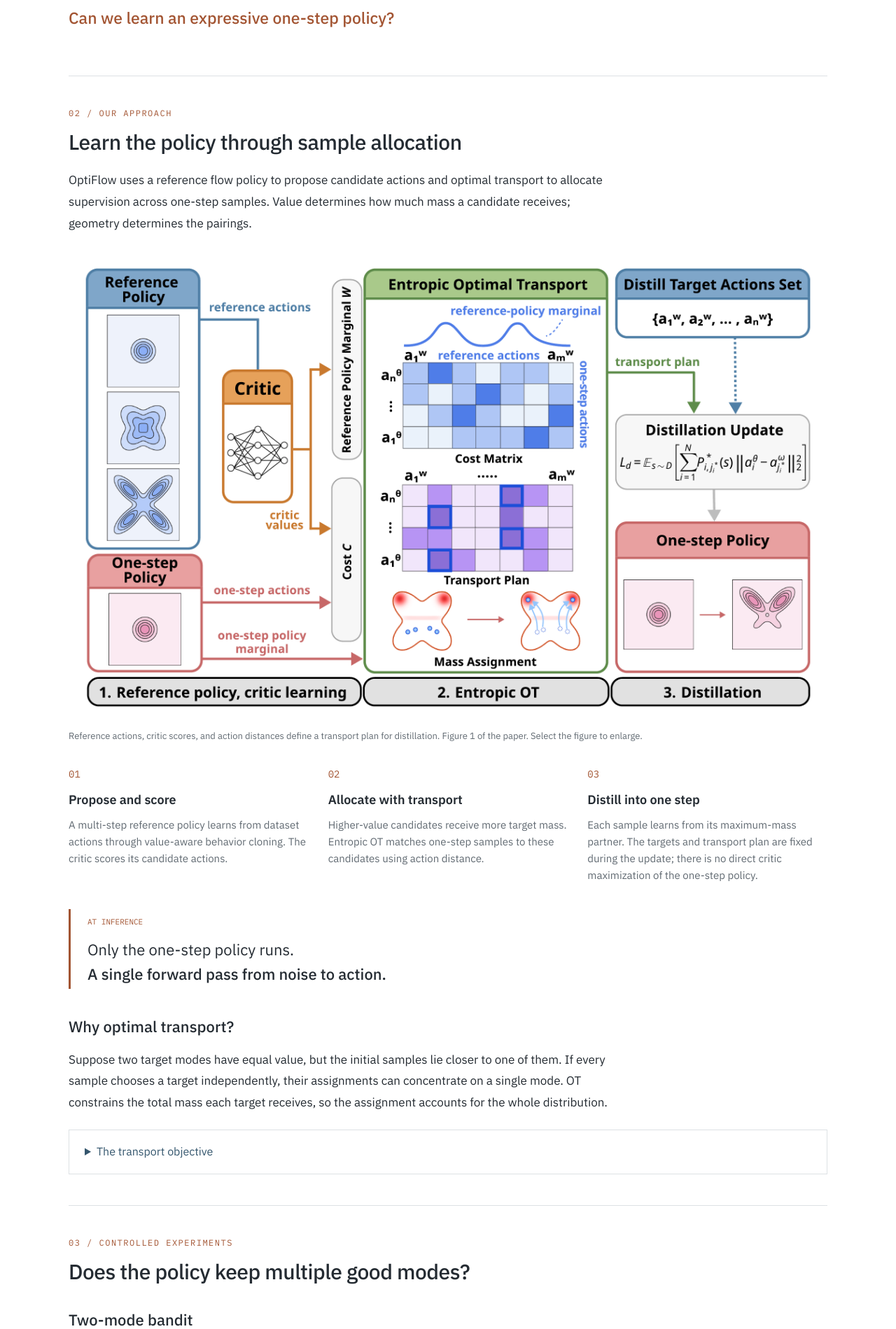
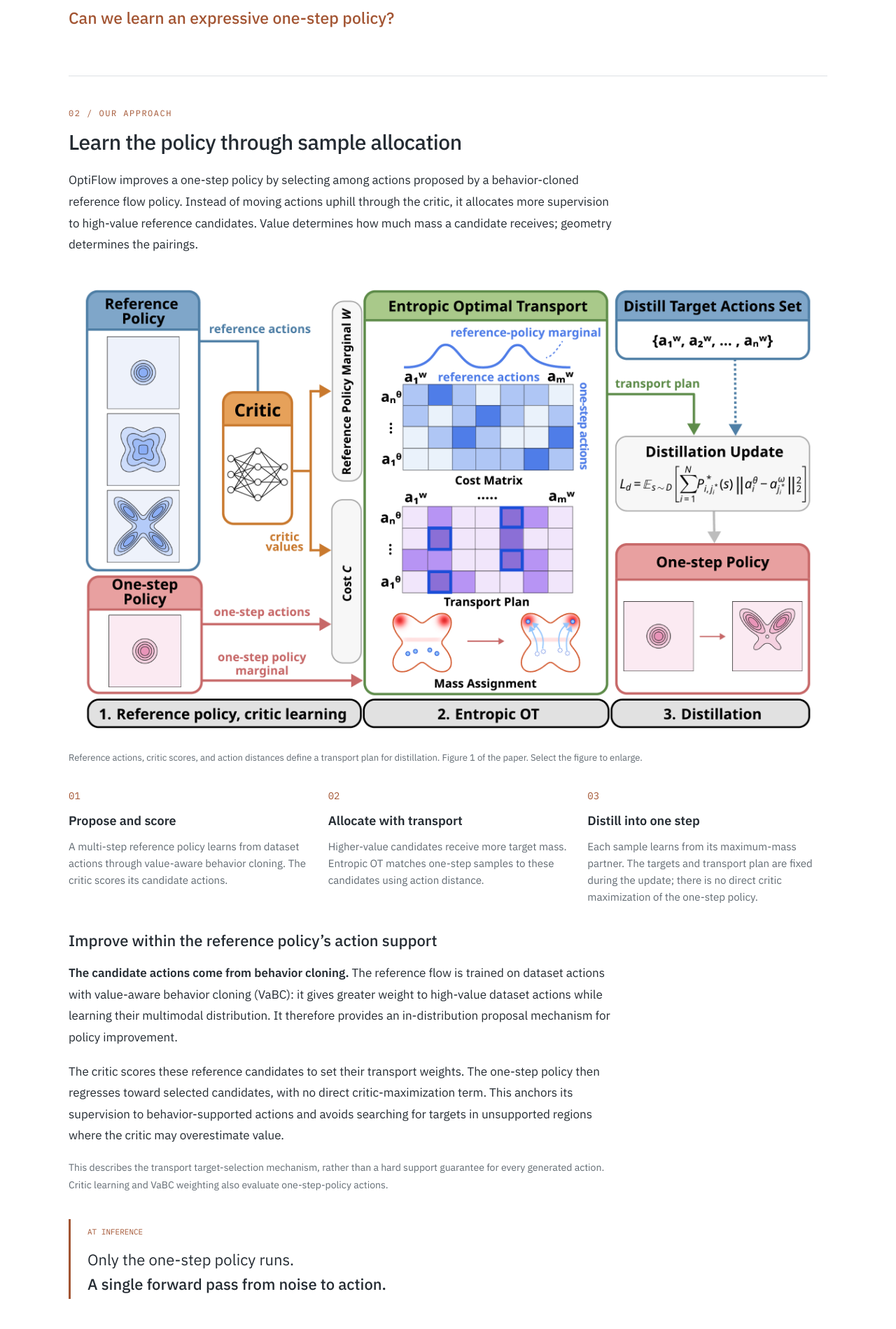
Before and after one commit to manfromearth11/manfromearth11.github.io, a Jekyll site: the page built from projects/optiflow/index.html, in a window 1280 px wide. Shown: the part 1092-2991 px from the top of the page at 70% size. Built offline with Jekyll 4.4.1, drawn with Linux system fonts in a browser that asks for light colours; some of the changed text lies outside the part shown.

Commit message:
Clarify OptiFlow support-aware distillation and compact bandit figures

```diff
--- a/assets/css/optiflow.css
+++ b/assets/css/optiflow.css
@@ -16,8 +16,10 @@
 .method-steps{list-style:none;counter-reset:steps;padding:0;margin:30px 0;display:grid;grid-template-columns:repeat(3,1fr);gap:28px}.method-steps li{counter-increment:steps}.method-steps li::before{content:'0' counter(steps);font:14px var(--mono);color:var(--accent)}.method-steps h3{font-size:18px;margin:10px 0}.method-steps p{font-size:15px;color:var(--muted)}
 .inference-note{border-left:3px solid var(--accent);padding:4px 24px;margin:36px 0}.inference-note span{font:11px var(--mono);color:var(--accent)}.inference-note p{margin-top:10px;font-size:22px}.inference-note strong{font-weight:500}.subsection-title{font-size:22px;font-weight:500;margin:32px 0 14px}
 .method-details{margin-top:24px;border:1px solid var(--line);padding:18px 22px}.method-details summary{cursor:pointer;color:var(--primary)}.details-content{padding-top:20px;font-size:15px}.details-content p{margin:12px 0}.language-math{overflow-x:auto;padding:12px 0;white-space:pre-wrap}
-.figure-grid{display:grid;gap:14px;margin-top:24px}.bandit-grid{grid-template-columns:repeat(3,1fr)}.goals-grid{grid-template-columns:repeat(5,1fr)}.figure-grid figure{margin:0;min-width:0}.figure-grid img{display:block;width:100%;height:auto;background:#fff}.figure-grid figcaption{font:12px/1.5 var(--mono);text-align:center;padding-top:10px}.figure-grid figure:last-child figcaption{color:var(--accent)}
+.figure-grid{display:grid;gap:14px;margin-top:24px}.bandit-grid{grid-template-columns:repeat(6,minmax(0,1fr));gap:12px}.goals-grid{grid-template-columns:repeat(5,1fr)}.figure-grid figure{margin:0;min-width:0}.figure-grid img{display:block;width:100%;height:auto;background:#fff}.figure-grid figcaption{font:12px/1.5 var(--mono);text-align:center;padding-top:10px}.figure-grid figure:last-child figcaption{color:var(--accent)}
 .result-table{overflow-x:auto;margin:24px 0}table{width:100%;border-collapse:collapse;font-size:15px;white-space:nowrap}th,td{text-align:right;padding:16px;border-bottom:1px solid var(--line)}th:first-child{text-align:left}thead th{font:12px var(--mono);color:var(--muted)}tbody th{font-weight:400}td:last-child{background:#c996780c}td strong{color:var(--accent);font-weight:600}caption{text-align:left;font:12px var(--mono);color:var(--muted);margin-bottom:12px}
 .citation-heading{display:flex;align-items:center;justify-content:space-between;gap:16px}.citation-heading button{cursor:pointer;flex-shrink:0}pre{overflow:auto;border:1px solid var(--line);padding:24px;font:13px/1.8 var(--mono);background:#f5f6f7}#copy-status{font-size:13px;color:var(--accent);min-height:22px}
 #figure-viewer{border:1px solid var(--line);background:var(--paper);color:var(--ink);width:min(1500px,96vw);max-height:94vh;padding:16px}#figure-viewer::backdrop{background:#000c}#figure-viewer img{display:block;max-width:100%;max-height:80vh;object-fit:contain;margin:auto;background:white}#close-figure{display:block;margin:0 0 12px auto;background:none;border:1px solid var(--line);color:var(--ink);padding:8px 16px;cursor:pointer}
-@media(max-width:700px){.project-hero{padding-top:36px}.desktop-break{display:none}.project-authors{gap:8px 16px;font-size:15px}.project-name{letter-spacing:-2px}.method-steps{grid-template-columns:1fr;gap:22px}.goals-grid{grid-template-columns:repeat(2,1fr)}.bandit-grid{grid-template-columns:repeat(2,1fr)}.project-prose{font-size:16px}.project-figure img{padding:6px}.project-nav{gap:14px}.project-section{padding:32px 0}.citation-heading{align-items:flex-start;flex-direction:column}.inference-note p{font-size:19px}}
+@media(max-width:700px){.project-hero{padding-top:36px}.desktop-break{display:none}.project-authors{gap:8px 16px;font-size:15px}.project-name{letter-spacing:-2px}.method-steps{grid-template-columns:1fr;gap:22px}.goals-grid{grid-template-columns:repeat(2,1fr)}.bandit-grid{grid-template-columns:repeat(6,150px);overflow-x:auto;padding-bottom:14px}.project-prose{font-size:16px}.project-figure img{padding:6px}.project-nav{gap:14px}.project-section{padding:32px 0}.citation-heading{align-items:flex-start;flex-direction:column}.inference-note p{font-size:19px}}
+
+.bandit-grid figcaption{font:16px/1.5 var(--sans);padding:12px 2px 0}.bandit-grid figcaption strong{display:block;font-weight:600}.bandit-grid figcaption span{display:block;font-size:15px;color:var(--muted);margin-top:6px}.variant-note{border-left:3px solid var(--accent);padding:4px 24px;margin:24px 0;max-width:790px}.variant-note h4{font-size:20px;margin:0 0 12px}.variant-note p{font-size:16px;line-height:1.8;margin:12px 0}.method-qualification{font-size:14px;color:var(--muted)}
--- a/projects/optiflow/index.html
+++ b/projects/optiflow/index.html
@@ -24,27 +24,29 @@
   </section>
   <section id="method" class="project-section">
     <p class="section-number">02 / OUR APPROACH</p><h2>Learn the policy through sample allocation</h2>
-    <p class="project-prose">OptiFlow uses a reference flow policy to propose candidate actions and optimal transport to allocate supervision across one-step samples. Value determines how much mass a candidate receives; geometry determines the pairings.</p>
+    <p class="project-prose">OptiFlow improves a one-step policy by selecting among actions proposed by a behavior-cloned reference flow policy. Instead of moving actions uphill through the critic, it allocates more supervision to high-value reference candidates. Value determines how much mass a candidate receives; geometry determines the pairings.</p>
     <figure class="project-figure"><a class="zoom-figure" href="{{ '/assets/projects/optiflow/overview.png' | relative_url }}"><img src="{{ '/assets/projects/optiflow/overview.png' | relative_url }}" width="2200" height="1320" alt="OptiFlow overview: reference policy and critic, value-weighted entropic optimal transport, and one-step distillation"></a><figcaption>Reference actions, critic scores, and action distances define a transport plan for distillation. Figure 1 of the paper. Select the figure to enlarge.</figcaption></figure>
     <ol class="method-steps">
       <li><h3>Propose and score</h3><p>A multi-step reference policy learns from dataset actions through value-aware behavior cloning. The critic scores its candidate actions.</p></li>
       <li><h3>Allocate with transport</h3><p>Higher-value candidates receive more target mass. Entropic OT matches one-step samples to these candidates using action distance.</p></li>
       <li><h3>Distill into one step</h3><p>Each sample learns from its maximum-mass partner. The targets and transport plan are fixed during the update; there is no direct critic maximization of the one-step policy.</p></li>
     </ol>
+    <h3 class="subsection-title">Improve within the reference policy’s action support</h3><div class="project-prose"><p><strong>The candidate actions come from behavior cloning.</strong> The reference flow is trained on dataset actions with value-aware behavior cloning (VaBC): it gives greater weight to high-value dataset actions while learning their multimodal distribution. It therefore provides an in-distribution proposal mechanism for policy improvement.</p><p>The critic scores these reference candidates to set their transport weights. The one-step policy then regresses toward selected candidates, with no direct critic-maximization term. This anchors its supervision to behavior-supported actions and avoids searching for targets in unsupported regions where the critic may overestimate value.</p><p class="method-qualification">This describes the transport target-selection mechanism, rather than a hard support guarantee for every generated action. Critic learning and VaBC weighting also evaluate one-step-policy actions.</p></div>
     <aside class="inference-note"><span>AT INFERENCE</span><p>Only the one-step policy runs.<br><strong>A single forward pass from noise to action.</strong></p></aside>
     <h3 class="subsection-title">Why optimal transport?</h3><p class="project-prose">Suppose two target modes have equal value, but the initial samples lie closer to one of them. If every sample chooses a target independently, their assignments can concentrate on a single mode. OT constrains the total mass each target receives, so the assignment accounts for the whole distribution.</p>
+    <h3 class="subsection-title">Value sets the mass; geometry sets the match</h3><div class="project-prose"><p>OT moves probability mass from one-step samples to reference candidates. Its row constraints fix how much mass each source sends, and its column constraints fix how much each candidate receives. Entropic regularization smooths the plan; Sinkhorn alternately rescales its rows and columns to satisfy these constraints.</p><p><strong>Value belongs in the reference-side marginal.</strong> With a fixed target marginal, adding a candidate-only value term to the transport cost cannot change the total mass assigned to that candidate. OptiFlow instead gives higher-value candidates more target mass, then uses action distance to find compatible pairings. This separates which actions to favor from how to match them.</p></div>
     <details class="method-details"><summary>The transport objective</summary><div class="details-content"><p>One-step samples have uniform mass, while reference candidates receive a softmax weight from the critic:</p><div class="language-math">p_i=\frac{1}{N},\qquad q_j=\frac{\exp(Q_\phi(s,\tilde a_j)/\tau)}{\sum_k\exp(Q_\phi(s,\tilde a_k)/\tau)}</div><p>The cost uses squared action distance, normalized per state. Sinkhorn computes the entropy-regularized plan:</p><div class="language-math">P^*=\underset{P\in\Pi(p,q)}{\arg\min}\;\langle P,C\rangle+\varepsilon\sum_{i,j}P_{ij}(\log P_{ij}-1)</div><p>For each row, select its maximum-mass target and regress the one-step output toward it, weighted by the selected transport mass. The main configuration uses 16 one-step samples, 64 reference candidates, and 30 Sinkhorn iterations during training. See Section 4 and Appendix D for the complete objectives and implementation.</p></div></details>
   </section>
   <section id="experiments" class="project-section"><p class="section-number">03 / CONTROLLED EXPERIMENTS</p><h2>Does the policy keep multiple good modes?</h2>
     <h3 class="subsection-title">Two-mode bandit</h3><p class="project-prose">Two high-value modes are separated by a suboptimal region. Strong distillation can pull samples toward that region; weak distillation can let critic maximization push them outside behavior support. OptiFlow captures both high-value modes in this diagnostic.</p>
     <div class="figure-grid bandit-grid">
-<figure><a class="zoom-figure" href="/assets/projects/optiflow/00_reward_landscape.png"><img src="/assets/projects/optiflow/00_reward_landscape.png" loading="lazy" alt="Two-mode bandit: True reward"></a><figcaption>True reward</figcaption></figure>
-<figure><a class="zoom-figure" href="/assets/projects/optiflow/01_bc.png"><img src="/assets/projects/optiflow/01_bc.png" loading="lazy" alt="Two-mode bandit: Behavior cloning"></a><figcaption>Behavior cloning</figcaption></figure>
-<figure><a class="zoom-figure" href="/assets/projects/optiflow/02_Gaussian.png"><img src="/assets/projects/optiflow/02_Gaussian.png" loading="lazy" alt="Two-mode bandit: Gaussian / ReBRAC"></a><figcaption>Gaussian / ReBRAC</figcaption></figure>
-<figure><a class="zoom-figure" href="/assets/projects/optiflow/03_fql_d.png"><img src="/assets/projects/optiflow/03_fql_d.png" loading="lazy" alt="Two-mode bandit: FQL-D"></a><figcaption>FQL-D</figcaption></figure>
-<figure><a class="zoom-figure" href="/assets/projects/optiflow/04_fql_q.png"><img src="/assets/projects/optiflow/04_fql_q.png" loading="lazy" alt="Two-mode bandit: FQL-Q"></a><figcaption>FQL-Q</figcaption></figure>
-<figure><a class="zoom-figure" href="/assets/projects/optiflow/06_OptiFlow.png"><img src="/assets/projects/optiflow/06_OptiFlow.png" loading="lazy" alt="Two-mode bandit: OptiFlow"></a><figcaption>OptiFlow</figcaption></figure>
-</div><p class="figure-note">Paper Figure 2. Each dot is a sampled action, not a trajectory.</p><h3 class="subsection-title">Four equally optimal goals</h3><p class="project-prose">The dataset covers four goal directions unevenly. FQL trades off diversity and quality as its distillation strength changes. OptiFlow-BC retains balanced coverage in this experiment, using a standard BC reference to isolate the effect of transport-guided distillation.</p><div class="figure-grid goals-grid"><figure><a class="zoom-figure" href="/assets/projects/optiflow/01_dataset_distribution.png"><img src="/assets/projects/optiflow/01_dataset_distribution.png" loading="lazy" alt="Four-mode environment: Dataset"></a><figcaption>Dataset</figcaption></figure>
+<figure><a class="zoom-figure" href="/assets/projects/optiflow/00_reward_landscape.png"><img src="/assets/projects/optiflow/00_reward_landscape.png" loading="lazy" alt="Two-mode bandit: True reward"></a><figcaption><strong>True reward</strong><span>Two high-value modes</span></figcaption></figure>
+<figure><a class="zoom-figure" href="/assets/projects/optiflow/01_bc.png"><img src="/assets/projects/optiflow/01_bc.png" loading="lazy" alt="Two-mode bandit: Behavior cloning"></a><figcaption><strong>Behavior cloning</strong><span>Also imitates low-value actions</span></figcaption></figure>
+<figure><a class="zoom-figure" href="/assets/projects/optiflow/02_Gaussian.png"><img src="/assets/projects/optiflow/02_Gaussian.png" loading="lazy" alt="Two-mode bandit: Gaussian / ReBRAC"></a><figcaption><strong>Gaussian / ReBRAC</strong><span>Captures only one mode</span></figcaption></figure>
+<figure><a class="zoom-figure" href="/assets/projects/optiflow/03_fql_d.png"><img src="/assets/projects/optiflow/03_fql_d.png" loading="lazy" alt="Two-mode bandit: FQL-D"></a><figcaption><strong>FQL-D</strong><span>Strong distillation: suboptimal band</span></figcaption></figure>
+<figure><a class="zoom-figure" href="/assets/projects/optiflow/04_fql_q.png"><img src="/assets/projects/optiflow/04_fql_q.png" loading="lazy" alt="Two-mode bandit: FQL-Q"></a><figcaption><strong>FQL-Q</strong><span>Weak distillation: outside support</span></figcaption></figure>
+<figure><a class="zoom-figure" href="/assets/projects/optiflow/06_OptiFlow.png"><img src="/assets/projects/optiflow/06_OptiFlow.png" loading="lazy" alt="Two-mode bandit: OptiFlow"></a><figcaption><strong>OptiFlow</strong><span>Both good modes, within support</span></figcaption></figure>
+</div><p class="figure-note">Paper Figure 2. Each dot is a sampled action, not a trajectory; the curve indicates behavior support. Select any panel to enlarge.</p><h3 class="subsection-title">Four equally optimal goals</h3><p class="project-prose">The four goals are equally optimal, but unevenly represented in the dataset. FQL trades off diversity and quality as its distillation strength changes: stronger distillation improves mode coverage but reduces return. OptiFlow-BC achieves balanced coverage of all four goals with the highest return in this experiment.</p><div class="variant-note"><h4>What is OptiFlow-BC?</h4><p><strong>OptiFlow-BC = a standard BC reference + value-weighted OT distillation.</strong> It replaces the full method’s value-aware BC reference with ordinary flow behavior cloning, while keeping the same value-weighted transport coupling and one-step distillation. “BC” describes how the reference is trained; the one-step policy still uses critic-weighted transport.</p><p>This controlled variant isolates the contribution of distillation from improvements to the reference policy. Full OptiFlow combines both: a VaBC reference and OT distillation.</p></div><div class="figure-grid goals-grid"><figure><a class="zoom-figure" href="/assets/projects/optiflow/01_dataset_distribution.png"><img src="/assets/projects/optiflow/01_dataset_distribution.png" loading="lazy" alt="Four-mode environment: Dataset"></a><figcaption>Dataset</figcaption></figure>
 <figure><a class="zoom-figure" href="/assets/projects/optiflow/03_FQL_alpha0p1.png"><img src="/assets/projects/optiflow/03_FQL_alpha0p1.png" loading="lazy" alt="Four-mode environment: FQL / α = 0.1"></a><figcaption>FQL / α = 0.1</figcaption></figure>
 <figure><a class="zoom-figure" href="/assets/projects/optiflow/04_FQL_alpha1.png"><img src="/assets/projects/optiflow/04_FQL_alpha1.png" loading="lazy" alt="Four-mode environment: FQL / α = 1"></a><figcaption>FQL / α = 1</figcaption></figure>
 <figure><a class="zoom-figure" href="/assets/projects/optiflow/05_FQL_alpha10.png"><img src="/assets/projects/optiflow/05_FQL_alpha10.png" loading="lazy" alt="Four-mode environment: FQL / α = 10"></a><figcaption>FQL / α = 10</figcaption></figure>
@@ -59,6 +61,7 @@
       <tr><th scope="row">D4RL · Adroit</th><td>50.7 ± 0.5</td><td><strong>52.1 ± 0.5</strong></td><td>50.5 ± 0.4</td></tr>
     </tbody></table></div>
     <p class="figure-note">Mean ± standard error. OGBench and AntMaze: success rate (%); Adroit: normalized return. Bold marks the highest mean among these three methods. State-based and D4RL results use 8 seeds; visual OptiFlow results use 4 seeds and average checkpoints at 300K, 400K, and 500K steps. Visual FQL results are reported from prior work in the paper.</p>
+    <h3 class="subsection-title">What does transport contribute?</h3><p class="project-prose">On the same 10-task OGBench ablation suite, FQL and OptiFlow-BC use the same standard BC reference setup. Changing the distillation mechanism raises average one-step success from <strong>37.6% to 48.6%</strong>. Adding the value-aware reference in full OptiFlow raises it further to <strong>57.3%</strong>. Better target allocation and better candidate proposals contribute separately.</p><p class="figure-note">Controlled ablation, Appendix Table 15; these 10-task averages are distinct from the aggregate benchmarks above.</p>
     <p class="project-prose"><a href="https://arxiv.org/html/2609.15883v2#S5.T1">Full benchmark comparison ↗</a></p>
   </section>
   <section id="citation" class="project-section"><div class="citation-heading"><div><p class="section-number">05 / CITATION</p><h2>BibTeX</h2></div><button id="copy-citation" type="button">Copy BibTeX</button></div><pre><code id="bibtex">@misc{shon2026optiflow,
```
